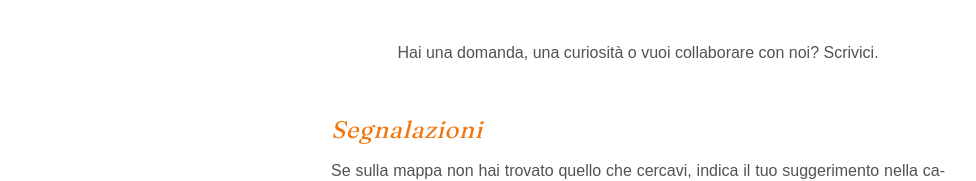
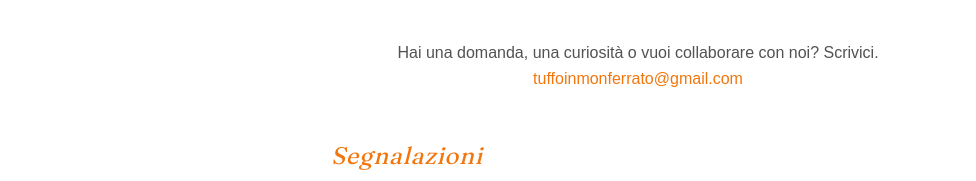
Before and after one commit to lorenzombarbaro/Tuffo-in-Monferrato, a Next.js app: page /contatti in a window 1280 px wide. Shown: the part 205-386 px from the top of the page, without its empty margins (2-978 px from the left). Built offline with nearby package versions, Linux system fonts and the light colour scheme; no server answers.

Commit message:
Ripristina riferimento email nella pagina Contattaci

```diff
--- a/src/app/contatti/page.js
+++ b/src/app/contatti/page.js
@@ -22,6 +22,10 @@ export default function Contatti() {
 
         <p className="text-neutral-600 leading-relaxed text-center">
           Hai una domanda, una curiosità o vuoi collaborare con noi? Scrivici.
+          <br />
+          <a href="mailto:tuffoinmonferrato@gmail.com" className="font-medium" style={{ color: '#F2760E' }}>
+            tuffoinmonferrato@gmail.com
+          </a>
         </p>
 
         <h2 className="font-hero italic text-2xl mt-12 mb-3 text-left" style={{ color: '#F2760E' }}>
```
